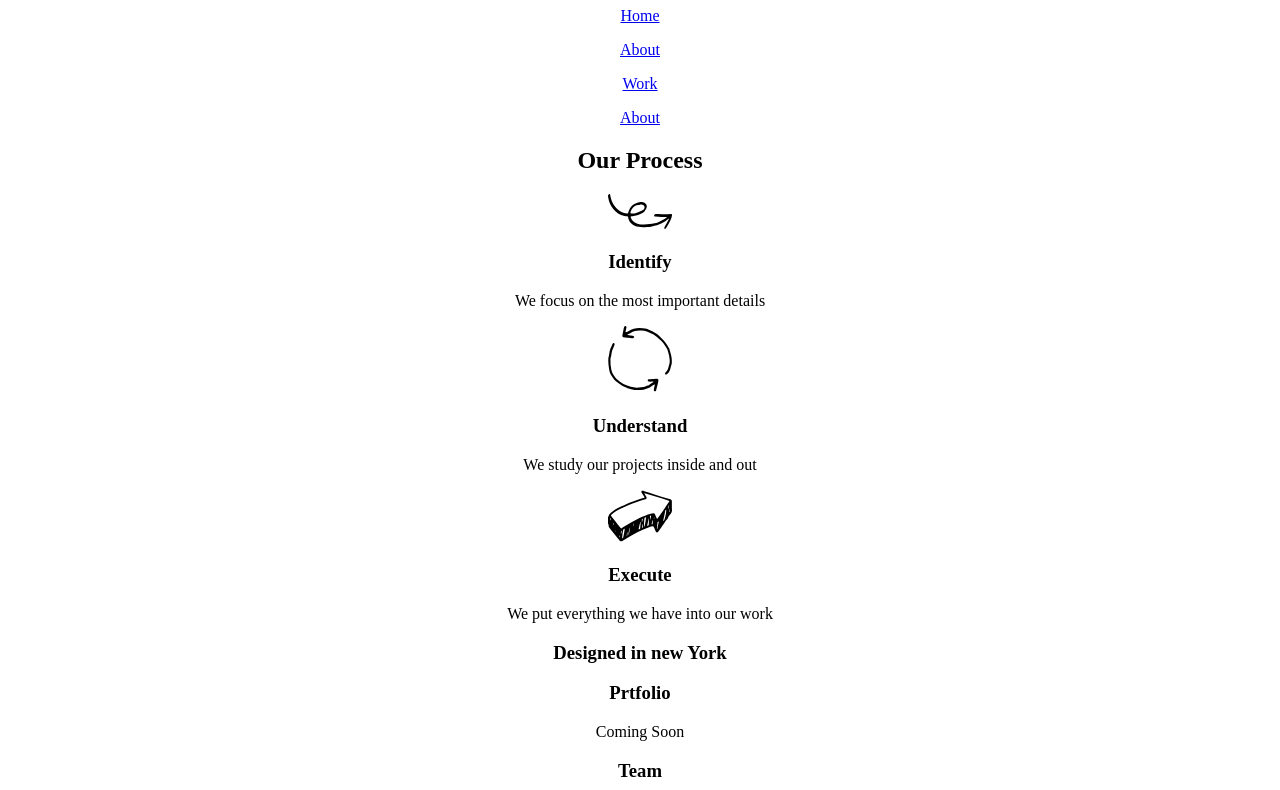
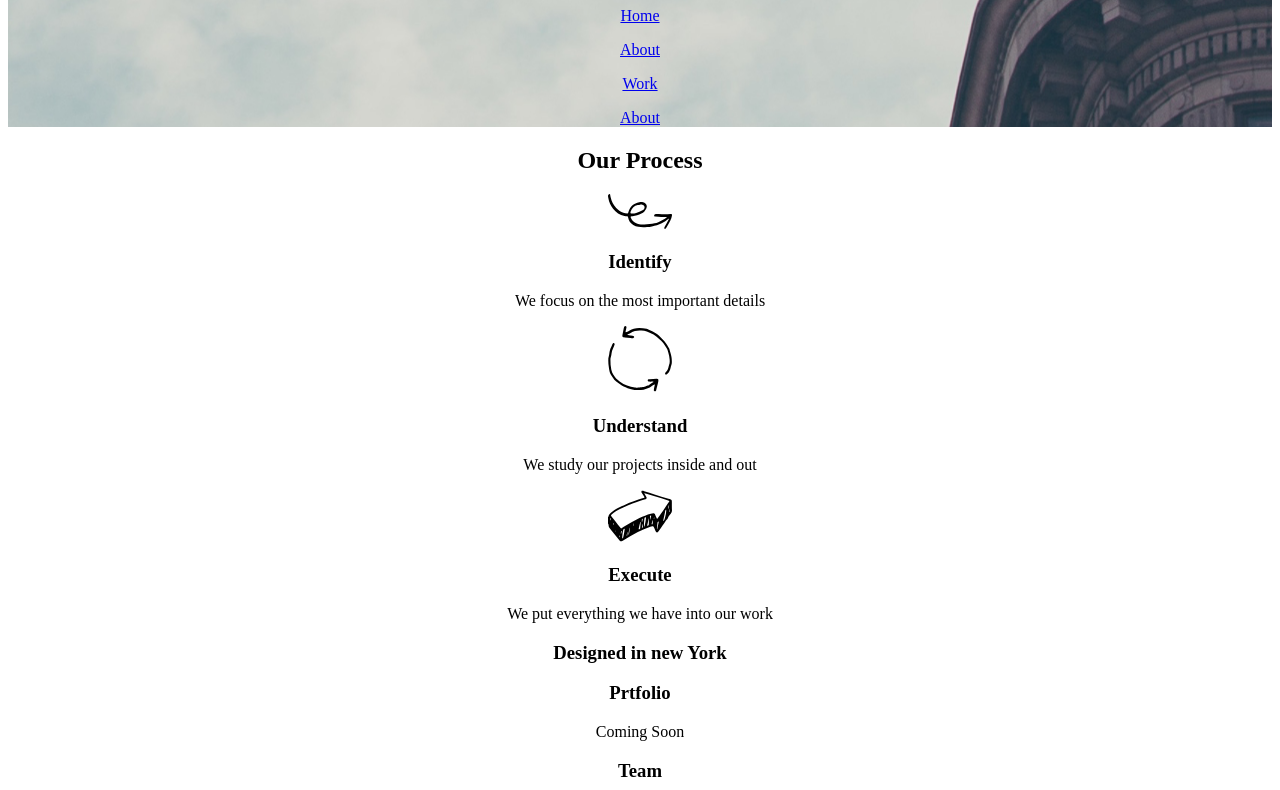
Before and after one commit to dcc80/Broadway, a plain HTML site: page index.html in a window 1280 px wide. Shown: the part 73-863 px from the top of the page. Drawn offline with Linux system fonts and the light colour scheme.

Commit message:
changes adding image on header

```diff
--- a/resources/css/style.css
+++ b/resources/css/style.css
@@ -2,9 +2,8 @@ body {
   text-align: center;
 }
 
-
 header {
-  background-image: url("resources\images\theflatironbuilding.png");
+  background-image: url("../images/theflatironbuilding.png");
 }
 
 footer {
```
Also changed, not shown: resources/images/theflatironbuilding.png (renamed from resources/images/the-flatiron-building.png).
